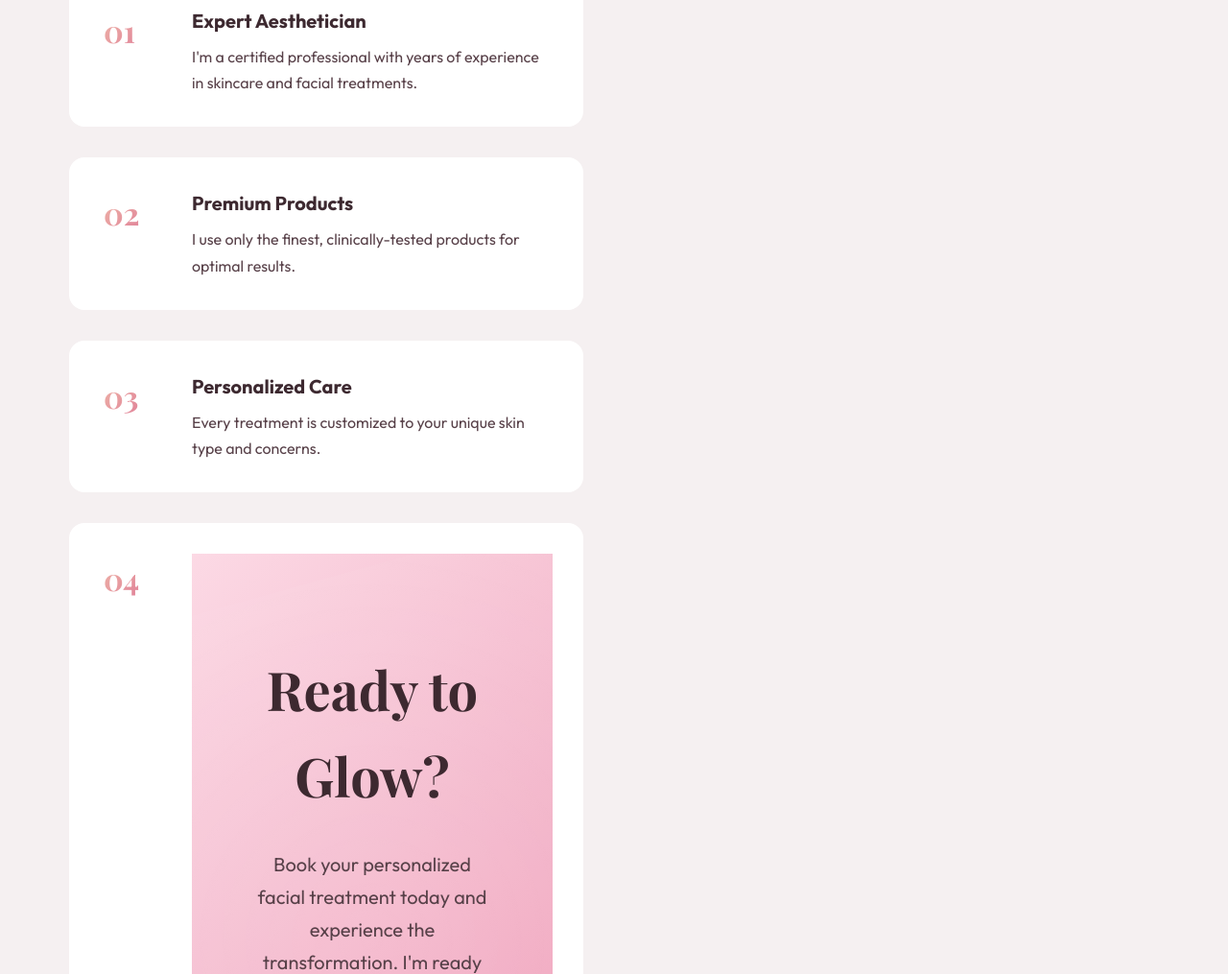
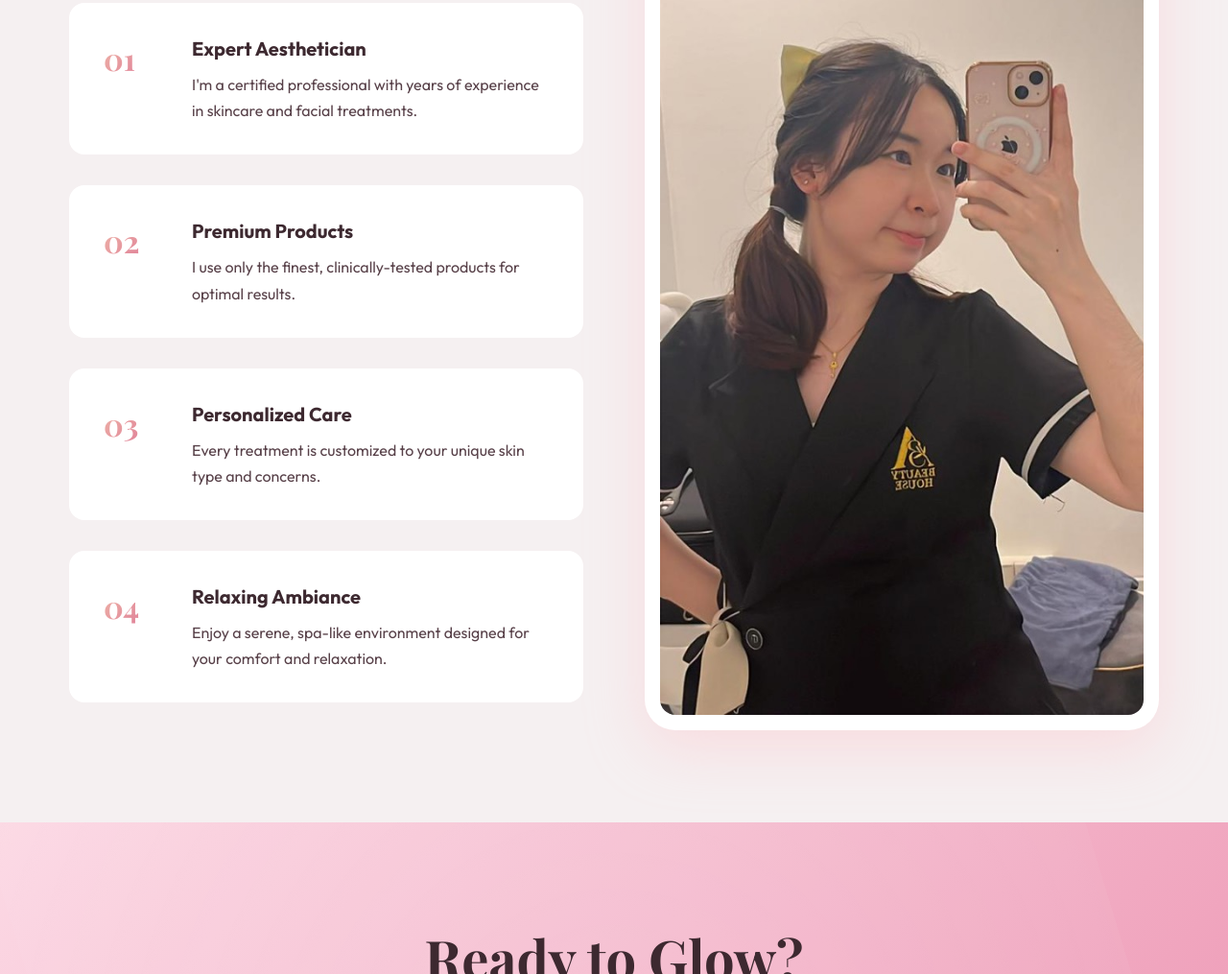
Before and after one commit to KazumiGIT/JingYei_FacialWeb, a website: page index.html in a window 1280 px wide. Shown: the part 1785-2800 px from the top of the page at 96% size. Drawn offline with nearby package versions, Linux system fonts and the light colour scheme.

Commit message:
Fix HTML corruption and add aesthetician photo properly

```diff
--- a/index.html
+++ b/index.html
@@ -121,15 +121,29 @@
                         <div class="feature-item">
                             <div class="feature-number">04</div>
                             <div class="feature-text">
+                                <h4>Relaxing Ambiance</h4>
+                                <p>Enjoy a serene, spa-like environment designed for your comfort and relaxation.</p>
+                            </div>
+                        </div>
+                    </div>
+                </div>
+                <div class="why-us-image">
+                    <div class="image-card">
+                        <img src="aesthetician.jpg" alt="Jing Yei Facial Aesthetician" id="treatment-img">
+                    </div>
+                </div>
+            </div>
+        </div>
+    </section>
+
+    <!-- CTA Section -->
     <section class="cta-section">
         <div class="container">
             <div class="cta-content">
                 <h2 class="cta-title">Ready to Glow?</h2>
-                                            <p class="cta-text">Book your personalized facial treatment today and
-                                                experience the transformation. I'm
+                <p class="cta-text">Book your personalized facial treatment today and experience the transformation. I'm
                     ready to help you achieve your skincare goals.</p>
-                                            <a href="https://wa.me/601172613285" class="cta-button large"
-                                                id="footer-cta">
+                <a href="https://wa.me/601172613285" class="cta-button large" id="footer-cta">
                     <svg class="whatsapp-icon" viewBox="0 0 24 24" fill="currentColor">
                         <path
                             d="M17.472 14.382c-.297-.149-1.758-.867-2.03-.967-.273-.099-.471-.148-.67.15-.197.297-.767.966-.94 1.164-.173.199-.347.223-.644.075-.297-.15-1.255-.463-2.39-1.475-.883-.788-1.48-1.761-1.653-2.059-.173-.297-.018-.458.13-.606.134-.133.298-.347.446-.52.149-.174.198-.298.298-.497.099-.198.05-.371-.025-.52-.075-.149-.669-1.612-.916-2.207-.242-.579-.487-.5-.669-.51-.173-.008-.371-.01-.57-.01-.198 0-.52.074-.792.372-.272.297-1.04 1.016-1.04 2.479 0 1.462 1.065 2.875 1.213 3.074.149.198 2.096 3.2 5.077 4.487.709.306 1.262.489 1.694.625.712.227 1.36.195 1.871.118.571-.085 1.758-.719 2.006-1.413.248-.694.248-1.289.173-1.413-.074-.124-.272-.198-.57-.347m-5.421 7.403h-.004a9.87 9.87 0 01-5.031-1.378l-.361-.214-3.741.982.998-3.648-.235-.374a9.86 9.86 0 01-1.51-5.26c.001-5.45 4.436-9.884 9.888-9.884 2.64 0 5.122 1.03 6.988 2.898a9.825 9.825 0 012.893 6.994c-.003 5.45-4.437 9.884-9.885 9.884m8.413-18.297A11.815 11.815 0 0012.05 0C5.495 0 .16 5.335.157 11.892c0 2.096.547 4.142 1.588 5.945L.057 24l6.305-1.654a11.882 11.882 0 005.683 1.448h.005c6.554 0 11.89-5.335 11.893-11.893a11.821 11.821 0 00-3.48-8.413Z" />
```
Lines whose indentation alone changed are shown as unchanged.
